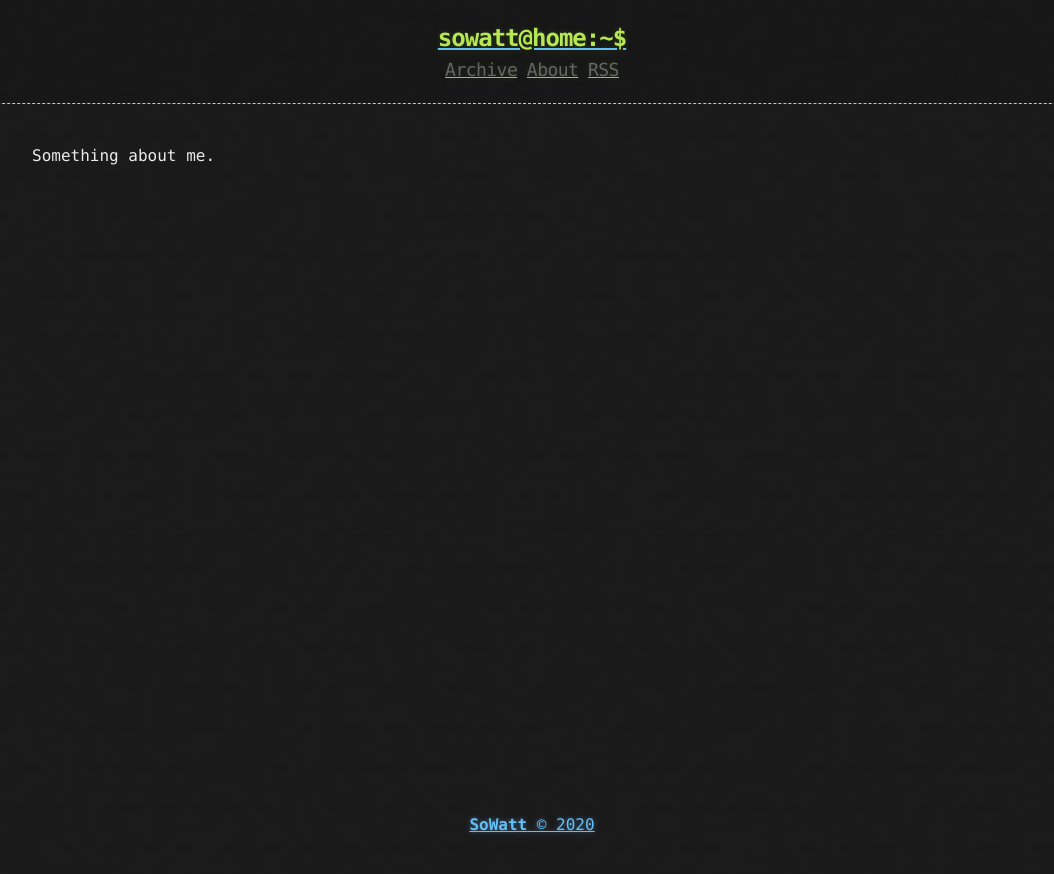
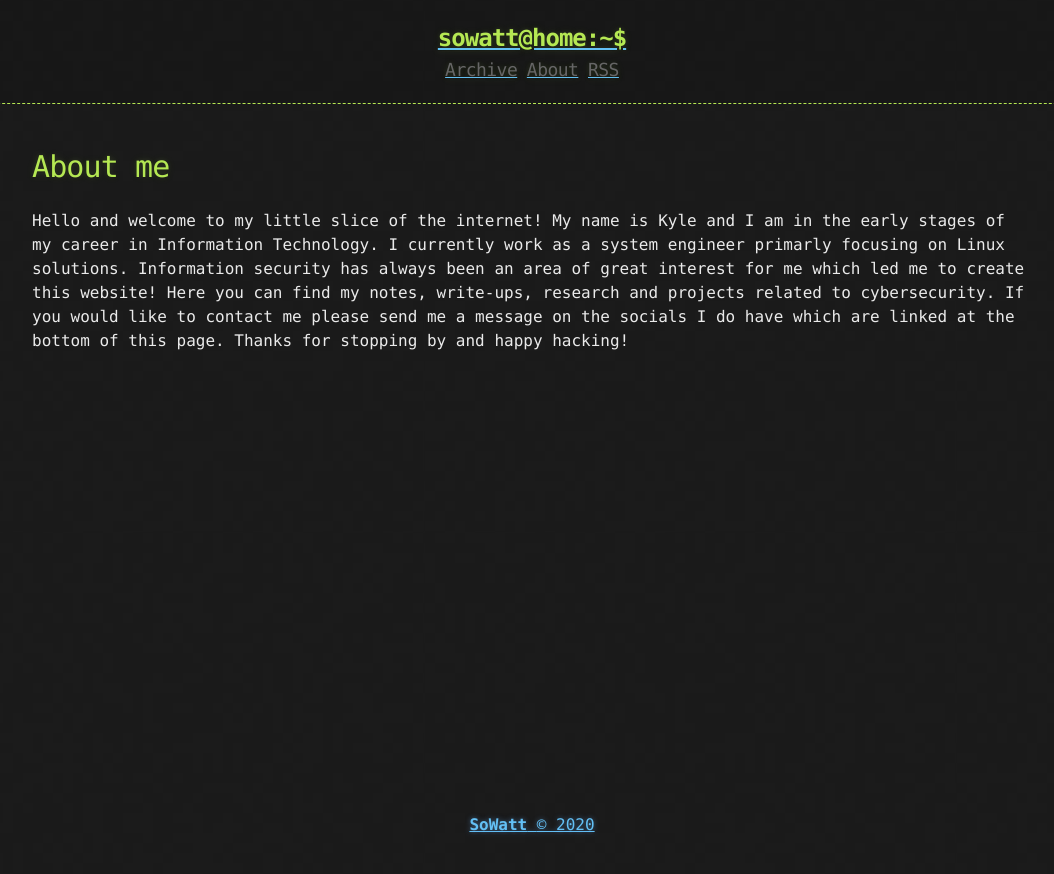
Before and after one commit to soWatt/soWatt.github.io, a Jekyll site: the page built from about.md, in a window 1280 px wide. Shown: the top 874 px of the page, without its empty margins (108-1162 px from the left). Built offline with Jekyll 4.4.1, drawn with Linux system fonts in a browser that asks for light colours.

Commit message:
Update about.md

```diff
--- a/about.md
+++ b/about.md
@@ -3,4 +3,6 @@ layout: page
 title: About
 ---
 
-Something about me.
+# About me
+
+Hello and welcome to my little slice of the internet! My name is Kyle and I am in the early stages of my career in Information Technology. I currently work as a system engineer primarly focusing on Linux solutions. Information security has always been an area of great interest for me which led me to create this website! Here you can find my notes, write-ups, research and projects related to cybersecurity. If you would like to contact me please send me a message on the socials I do have which are linked at the bottom of this page. Thanks for stopping by and happy hacking!
```
